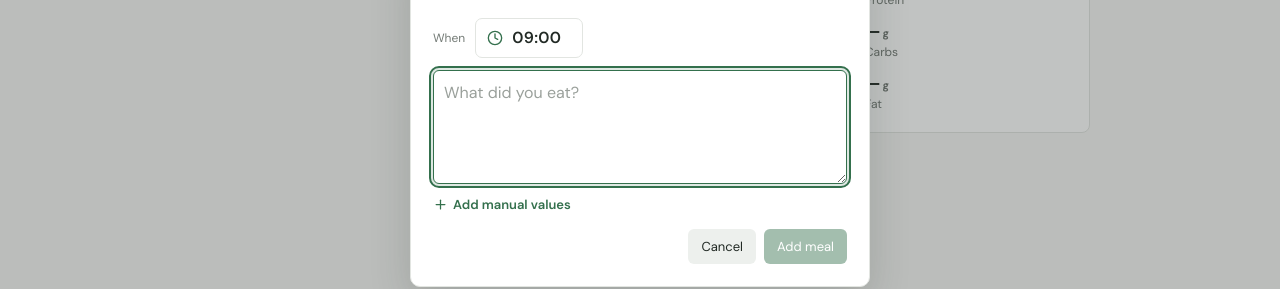
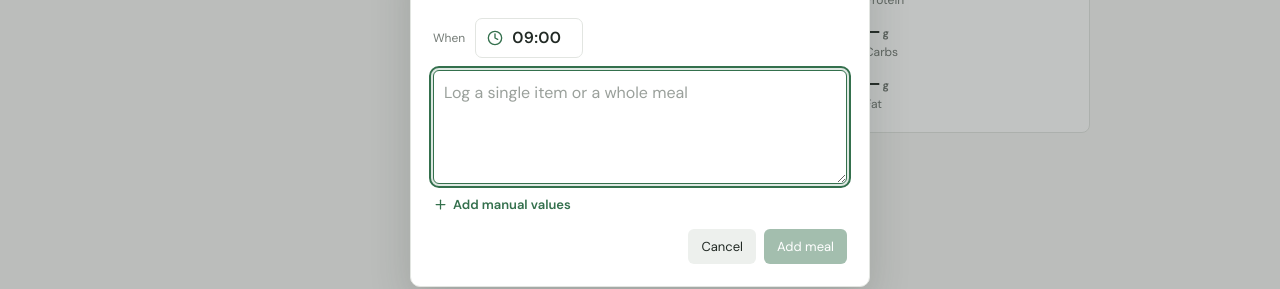
Before and after one commit to ButuzaCalin/daily-fuel, a React (Vite) app: page / in a window 1280 px wide. Both pictures are taken after a click on the button "Add a meal". Shown: the part 284-573 px from the top of the page. Built offline with nearby package versions, Linux system fonts and the light colour scheme.

Commit message:
Add max length

```diff
--- a/src/main.jsx
+++ b/src/main.jsx
@@ -36,6 +36,7 @@ document.addEventListener('gesturestart', (event) => event.preventDefault());
 
 const emptyNutrition ={ calories: 0, proteins: 0, carbs: 0, fats: 0 };
 const blankNutrition = { calories: '', proteins: '', carbs: '', fats: '' };
+const mealTextMaxLength = 300;
 const defaultSettings = { aiMode: 'manual', proxyUrl: '', proxyUsername: '', proxyKey: '', provider: 'google', googleKey: '', googleModel: 'gemini-3.5-flash-lite', openaiKey: '', openaiModel: 'gpt-4o-mini' };
 const aiModeLabels = { manual: 'Manual Config', proxy: 'Proxy Config' };
 
@@ -1626,7 +1627,7 @@ function MealDialog({ draft, title, submitLabel, nutritionLabel = 'Nutrition', c
         <form className="add-meal-form" onSubmit={onSubmit}>
           <div className="form-topline"><label>When</label><TimePicker value={shown.time} onChange={(time) => onChange({ time })} /></div>
           <label className="sr-only" htmlFor={`${id}-text`}>What did you eat?</label>
-          <textarea id={`${id}-text`} value={shown.text} onChange={(event) => onChange({ text: event.target.value })} onKeyDown={submitOnShortcut} placeholder="What did you eat?" rows="4" autoFocus />
+          <textarea id={`${id}-text`} value={shown.text} onChange={(event) => onChange({ text: event.target.value })} onKeyDown={submitOnShortcut} placeholder="Log a single item or a whole meal" maxLength={mealTextMaxLength} rows="4" autoFocus />
           {shown.nutrition && !nutritionOpen && <button className="manual-values-toggle" type="button" onClick={() => setNutritionOpen(true)}><Plus aria-hidden="true" />Add manual values</button>}
           {shown.nutrition && nutritionOpen && <fieldset className="meal-dialog-nutrition">
             <div className="nutrition-legend">
```
